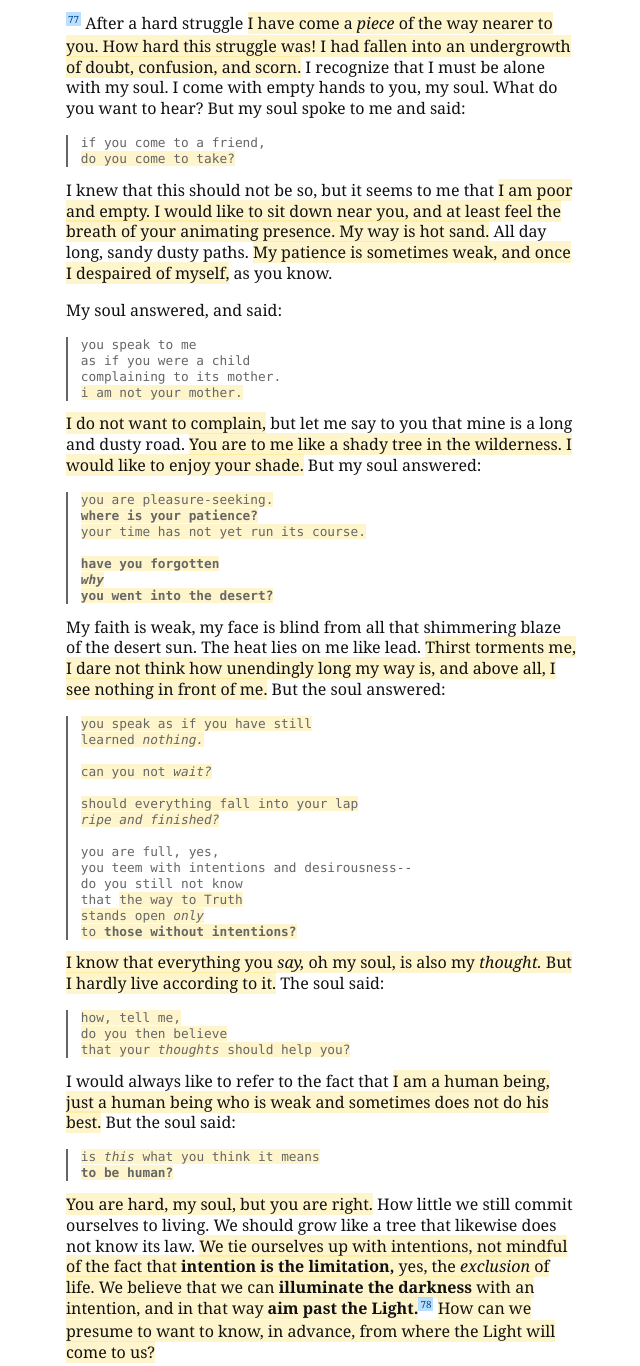
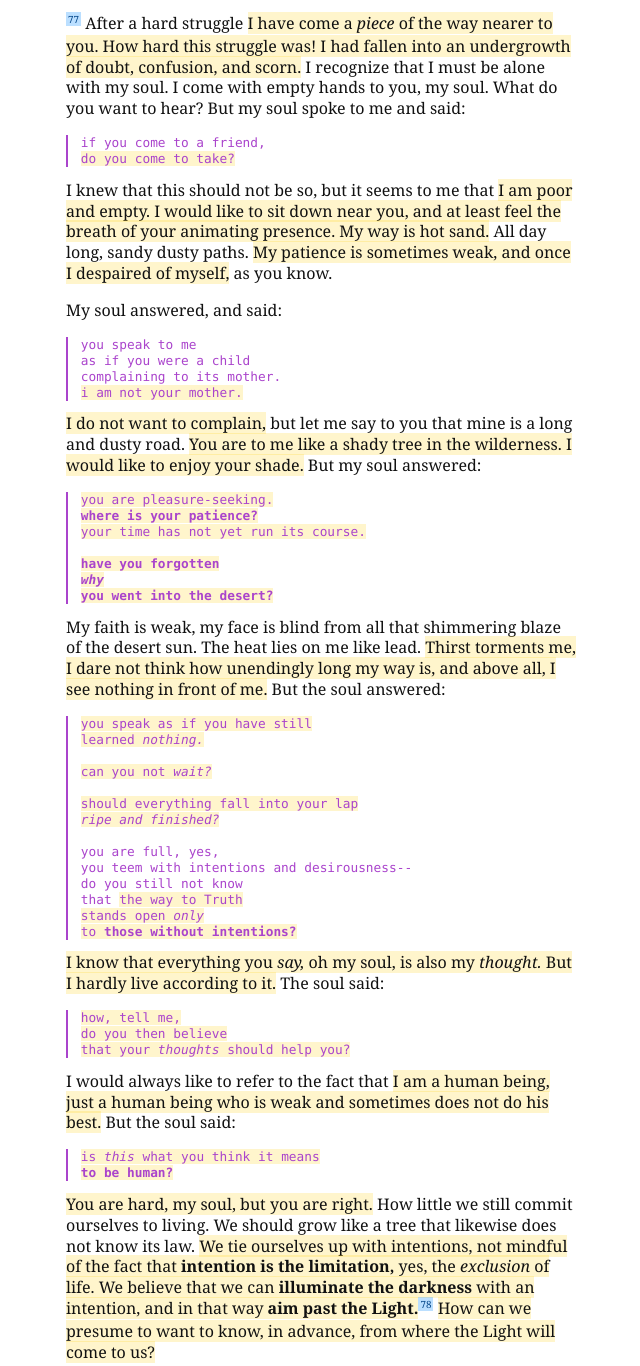
Before and after one commit to connectuum/redbook, a plain HTML site: page liber-primus/4b-experiences-in-the-desert.html in a window 1280 px wide. Shown: the part 2060-3426 px from the top of the page, without its empty margins (318-958 px from the left). Drawn offline with Linux system fonts and the light colour scheme.

Commit message:
updated chapters to use the "soul" voice
prior to chapter 6, i had used the "self" voice for all "soul" sections. chapter 6 makes it clear that the voices are separate, in dialog with each other. "soul" `say` text is now purple, while "self" remains dark grey.

```diff
--- a/book.css
+++ b/book.css
@@ -163,9 +163,9 @@ say.self {
 }
 
 say.soul {
-	color: #80a;
-	text-decoration-color: #80a;
-	border-left-color: #80a;
+	color: #a4c;
+	text-decoration-color: #a4c;
+	border-left-color: #a4c;
 }
 
 hi {
--- a/liber-primus/4b-experiences-in-the-desert.html
+++ b/liber-primus/4b-experiences-in-the-desert.html
@@ -42,7 +42,7 @@
 		empty hands to you, my soul. What do you want to hear? But my soul spoke to me and said:
 	</p>
 
-	<say class="self">
+	<say class="soul">
 		if you come to a friend,<br/>
 		<hi>do you come to take?</hi>
 	</say>
@@ -57,7 +57,7 @@
 		My soul answered, and said:
 	</p>
 
-	<say class="self">
+	<say class="soul">
 		you speak to me<br/>
 		as if you were a child<br/>
 		complaining to its mother.<br/>
@@ -70,7 +70,7 @@
 		shade.</hi> But my soul answered:
 	</p>
 
-	<say class="self">
+	<say class="soul">
 		<hi>you are pleasure-seeking.<br/>
 			<b>where is your patience?</b><br/>
 			your time has not yet run its course.<br/>
@@ -86,7 +86,7 @@
 		way is, and above all, I see nothing in front of me.</hi> But the soul answered:
 	</p>
 
-	<say class="self">
+	<say class="soul">
 		<hi>you speak as if you have still<br/>
 			learned <em>nothing.</em><br/>
 			<br/>
@@ -108,7 +108,7 @@
 			I hardly live according to it.</hi> The soul said:
 	</p>
 
-	<say class="self">
+	<say class="soul">
 		<hi>how, tell me,<br/>
 			do you then believe<br/>
 			that your <em>thoughts</em> should help you?</hi>
@@ -119,7 +119,7 @@
 		is weak and sometimes does not do his best.</hi> But the soul said:
 	</p>
 
-	<say class="self">
+	<say class="soul">
 		<hi>is <em>this</em> what you think it means<br/>
 			<b>to be human?</b></hi>
 	</say>
@@ -143,7 +143,7 @@
 		my soul said to me:
 	</p>
 
-	<say class="self">
+	<say class="soul">
 		<hi>do you think little of yourself?</hi>
 	</say>
 
@@ -151,7 +151,7 @@
 		I do not believe so. My soul answered:
 	</p>
 
-	<say class="self">
+	<say class="soul">
 		then listen,<br/>
 		<hi>do you think little of me?<br/>
 			do you still not know</hi><br/>
```
Also changed, not shown: liber-primus/3-on-the-service-of-the-soul.html (+2 -2 lines), liber-primus/4a-the-desert.html (+2 -2 lines), liber-primus/5-descent-into-hell-in-the-future.html (+1 -1 lines).
